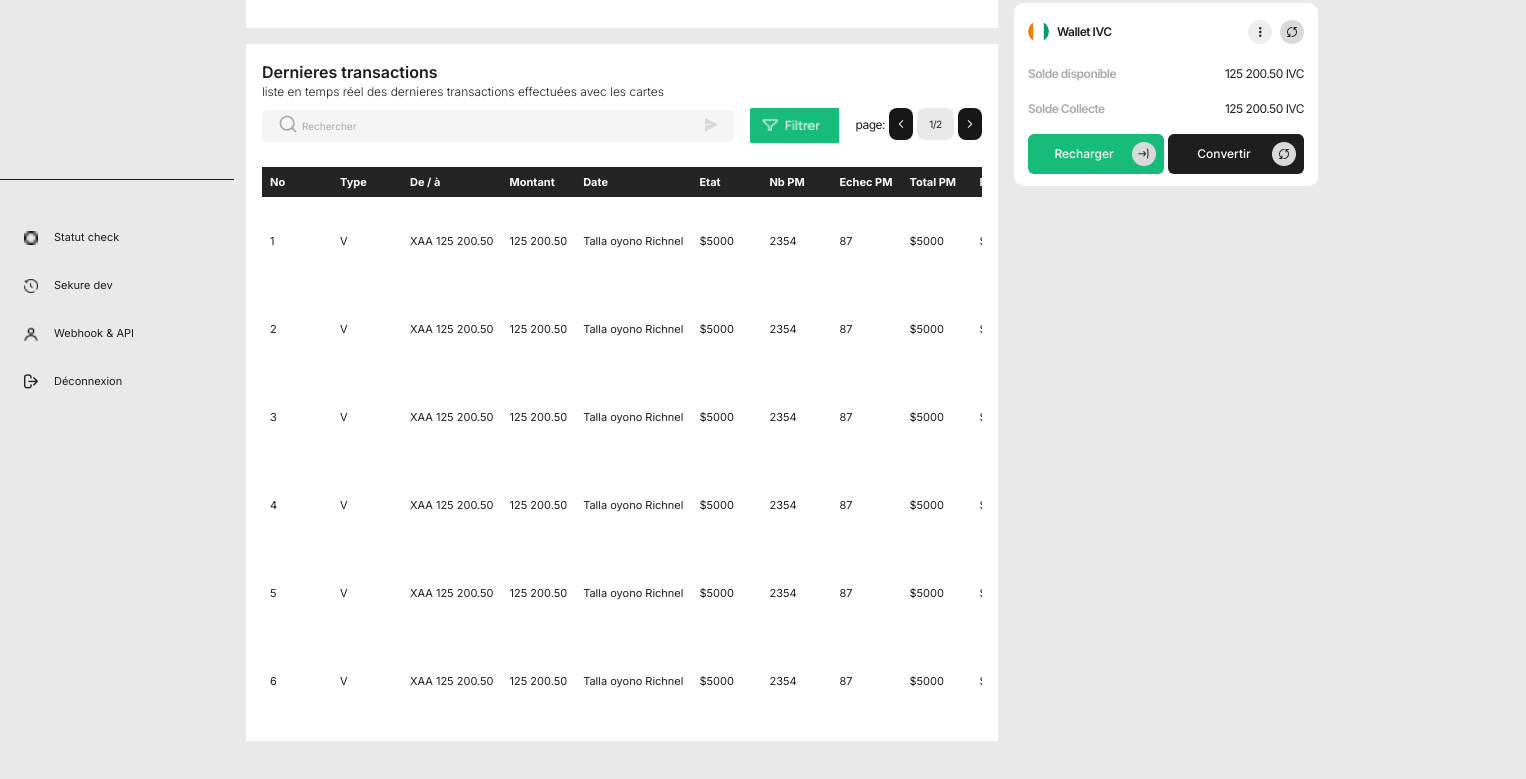
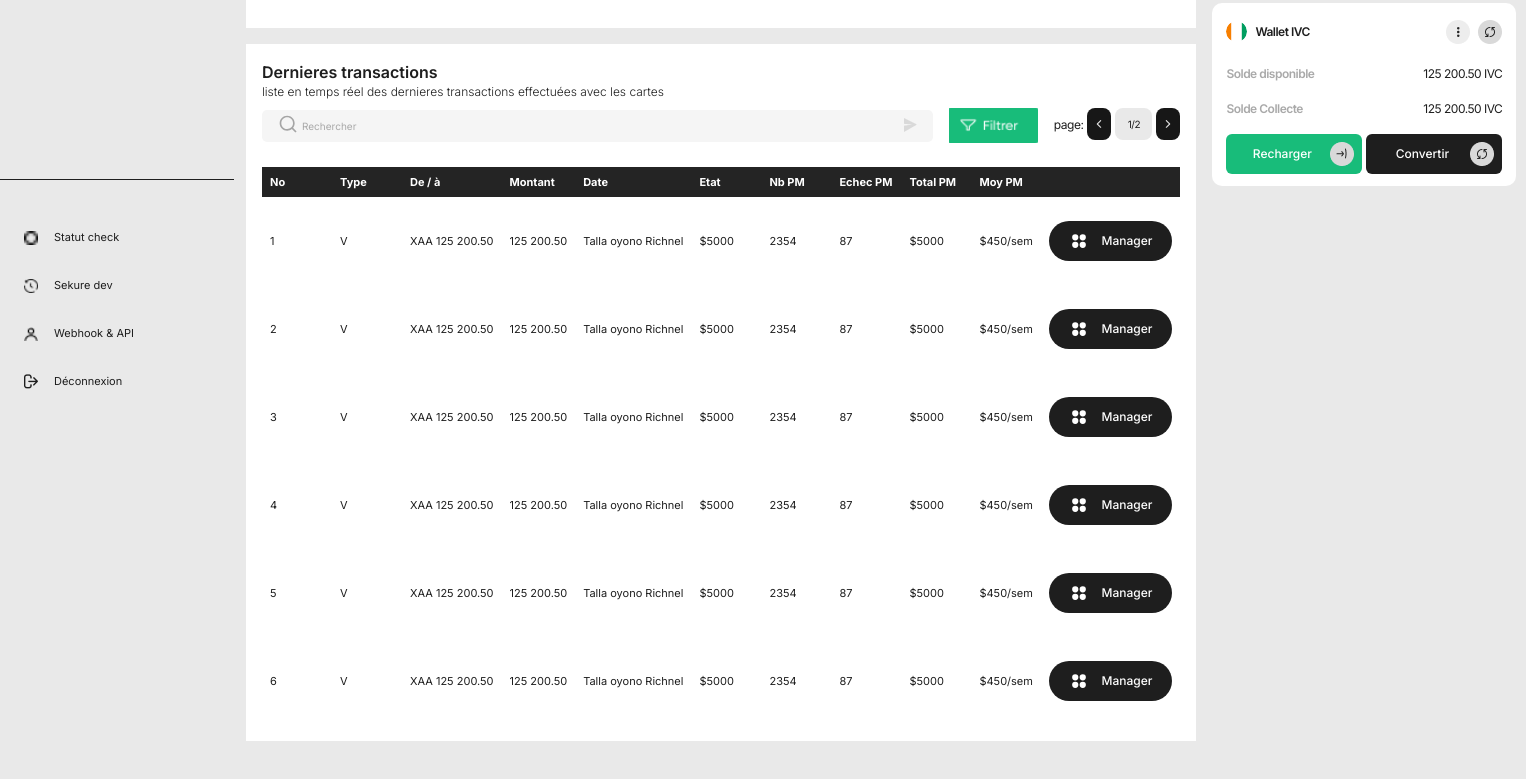
Before and after one commit to CodedJay672/sekure-business, a Next.js app: page / in a window 1280 px wide. Shown: the part 451-1230 px from the top of the page, 1526 px wide, since content can reach past the window. Built offline with nearby package versions, Linux system fonts and the light colour scheme.

Commit message:
fix profil bug

```diff
--- a/src/components/ui/shared/TableComponent.tsx
+++ b/src/components/ui/shared/TableComponent.tsx
@@ -28,7 +28,7 @@ const TableComponent: React.FC<TableComponentProps> = ({ variant, columns, data
   };
 
   return (
-    <div className={`${variant === 'big' ? 'mt-4' : ''} w-full xl:max-w-[720px] 2xl:max-w-[1010px] mx-auto overflow-auto`}>
+    <div className={`${variant === 'big' ? 'mt-4' : ''} w-full max-w-[1010px] overflow-auto`}>
       <table className="w-full min-w-max text-[11px] text-left text-dark3">
         <thead className="text-[11px] leading-[14.36px] text-white bg-dark rounded-[10px] sticky top-0 z-10">
           <tr>
```
